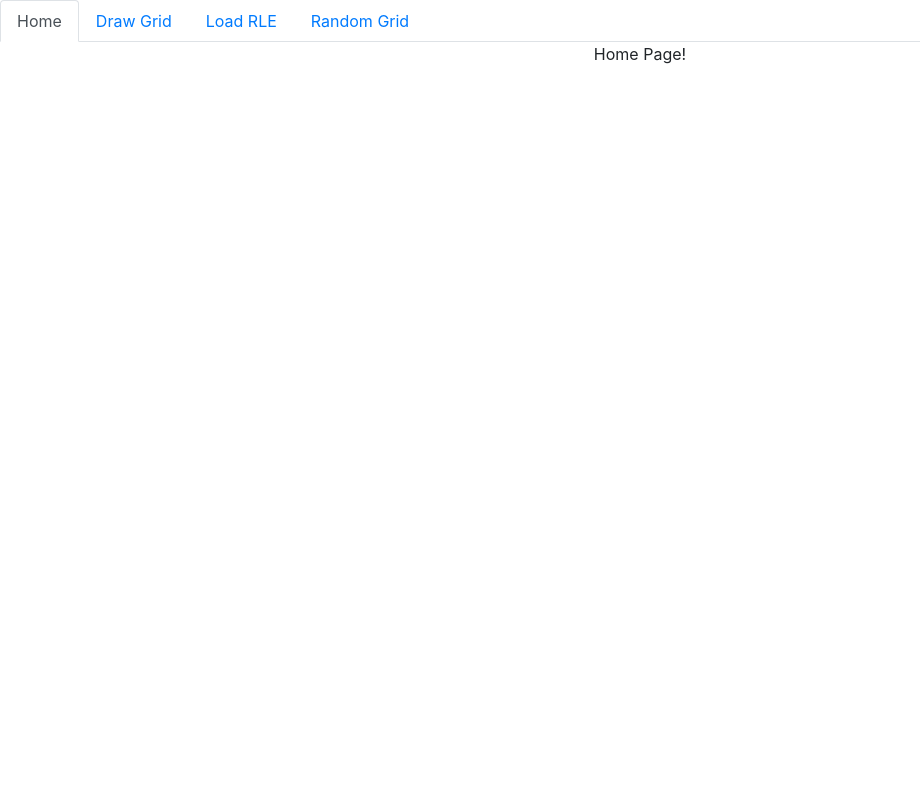
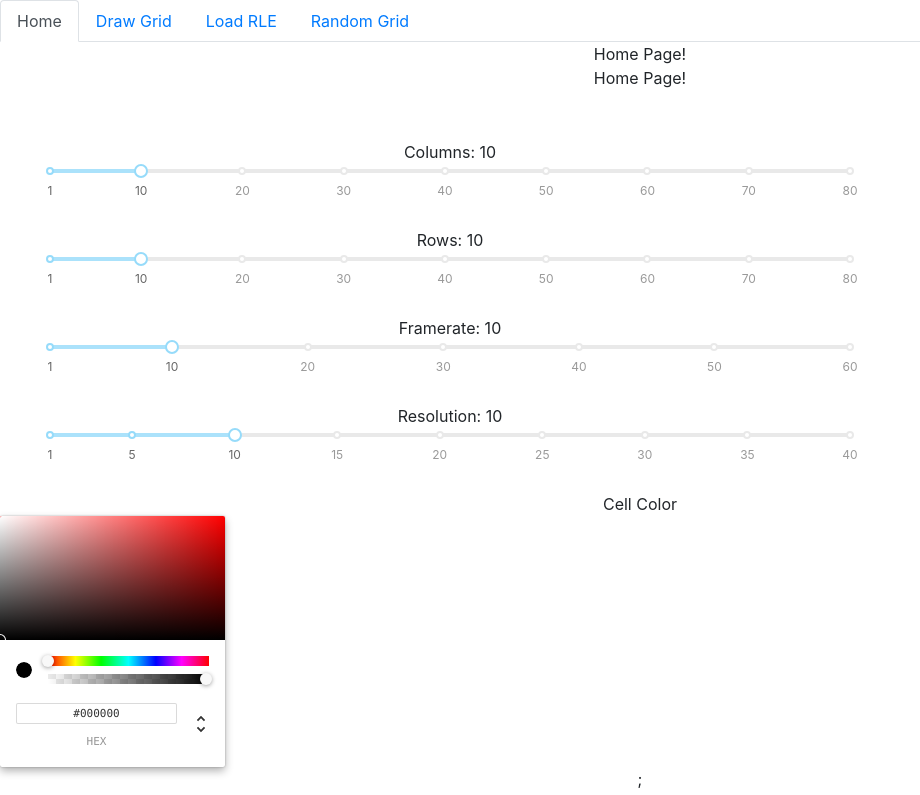
Before and after one commit to DavidKohler/Interactive-Life-like-Cellular-Automata, a React (Create React App) app: page / in a window 1280 px wide. Shown: the top 795 px of the page, without its empty margins (0-920 px from the left). Built offline with nearby package versions, Linux system fonts and the light colour scheme.

Commit message:
[add] added sliders and color pickers to UI

```diff
--- a/package.json
+++ b/package.json
@@ -8,10 +8,13 @@
     "@testing-library/user-event": "^7.2.1",
     "bootstrap": "^4.4.1",
     "p5": "^1.0.0",
+    "rc-slider": "^9.2.4",
     "react": "^16.13.1",
     "react-bootstrap": "^1.0.1",
+    "react-color": "^2.18.0",
     "react-dom": "^16.13.1",
-    "react-scripts": "3.4.1"
+    "react-scripts": "3.4.1",
+    "styled-components": "^5.1.0"
   },
   "scripts": {
     "start": "react-scripts start",
--- /dev/null
+++ b/src/GridCustomization.js
@@ -0,0 +1,136 @@
+import React, { Component } from 'react';
+import Slider from 'rc-slider';
+import 'rc-slider/assets/index.css';
+import { SliderHandle } from './SliderHandle';
+import { dimensionMarks, framerateMarks, resolutionMarks } from './SliderMarks';
+import { ChromePicker } from 'react-color';
+
+const wrapperStyle = { width: 800, margin: 50 };
+
+class GridCustomization extends Component {
+  constructor() {
+    super();
+    this.state = {
+      columns: 10,
+      rows: 10,
+      framerate: 10,
+      resolution: 10,
+      cellColor: '#000000',
+      backgroundColor: '#FFFFFF',
+    };
+    this.updateColumns = this.updateColumns.bind(this);
+    this.updateRows = this.updateRows.bind(this);
+    this.updateFramerate = this.updateFramerate.bind(this);
+    this.updateResolution = this.updateResolution.bind(this);
+    this.handleCellColorUpdate = this.handleCellColorUpdate.bind(this);
+    this.handleBackgroundColorUpdate = this.handleBackgroundColorUpdate.bind(
+      this
+    );
+  }
+
+  updateColumns = (val) => {
+    this.setState({
+      columns: val,
+    });
+  };
+
+  updateRows = (val) => {
+    this.setState({
+      rows: val,
+    });
+  };
+
+  updateFramerate = (val) => {
+    this.setState({
+      framerate: val,
+    });
+  };
+
+  updateResolution = (val) => {
+    this.setState({
+      resolution: val,
+    });
+  };
+
+  handleCellColorUpdate = (color) => {
+    this.setState({ cellColor: color.hex });
+  };
+
+  handleBackgroundColorUpdate = (color) => {
+    this.setState({ backgroundColor: color.hex });
+  };
+
+  render() {
+    return (
+      <div>
+        Home Page!
+        <div className={'column-slider'} style={wrapperStyle}>
+          {`Columns: ${this.state.columns}`}
+          <Slider
+            onChange={(v) => this.updateColumns(v)}
+            min={1}
+            max={80}
+            marks={dimensionMarks}
+            defaultValue={this.state.columns}
+            handle={SliderHandle}
+          />
+        </div>
+        <div className={'row-slider'} style={wrapperStyle}>
+          {`Rows: ${this.state.rows}`}
+          <Slider
+            onChange={(v) => this.updateRows(v)}
+            min={1}
+            max={80}
+            marks={dimensionMarks}
+            defaultValue={this.state.rows}
+            handle={SliderHandle}
+          />
+        </div>
+        <div className={'framerate-slider'} style={wrapperStyle}>
+          {`Framerate: ${this.state.framerate}`}
+          <Slider
+            onChange={(v) => this.updateFramerate(v)}
+            min={1}
+            max={60}
+            marks={framerateMarks}
+            defaultValue={this.state.framerate}
+            handle={SliderHandle}
+          />
+        </div>
+        <div className={'resolution-slider'} style={wrapperStyle}>
+          {`Resolution: ${this.state.resolution}`}
+          <Slider
+            onChange={(v) => this.updateResolution(v)}
+            min={1}
+            max={40}
+            marks={resolutionMarks}
+            defaultValue={this.state.resolution}
+            handle={SliderHandle}
+          />
+        </div>
+        <div className={'cell-color-picker'}>
+          Cell Color
+          <ChromePicker
+            color={this.state.cellColor}
+            onChangeComplete={this.handleCellColorUpdate}
+          />
+          ;
+        </div>
+        <div className={'cell-background-picker'}>
+          Background Color
+          <ChromePicker
+            color={this.state.backgroundColor}
+            onChangeComplete={this.handleBackgroundColorUpdate}
+          />
+          ;
+        </div>
+      </div>
+    );
+  }
+}
+
+export default GridCustomization;
+
+// TODO
+// Test ChromePicker on prod server
+// otherwise use BlockPicker
--- a/src/HomePage.js
+++ b/src/HomePage.js
@@ -1,8 +1,14 @@
 import React, { Component } from 'react';
+import GridCustomization from './GridCustomization';
 
 class HomePage extends Component {
   render() {
-    return <div>Home Page!</div>;
+    return (
+      <div>
+        Home Page!
+        <GridCustomization />
+      </div>
+    );
   }
 }
 
--- /dev/null
+++ b/src/SliderHandle.js
@@ -0,0 +1,28 @@
+// Idea for this code comes from zealous-snyder-0bj4r
+
+import React from 'react';
+import styled from 'styled-components';
+import { Handle } from 'rc-slider';
+
+export function SliderHandle(props) {
+  const { value, dragging, index, ...rest } = props;
+
+  return (
+    <FlexHandle key={index} value={value} {...rest}>
+      {dragging && <Value>{value}</Value>}
+    </FlexHandle>
+  );
+}
+
+const FlexHandle = styled(Handle)`
+  display: flex;
+  justify-content: center;
+`;
+
+const Value = styled.div`
+  margin-top: -32px;
+  white-space: nowrap;
+  color: black;
+  font-size: 14px;
+  font-weight: bold;
+`;
--- /dev/null
+++ b/src/SliderMarks.js
@@ -0,0 +1,35 @@
+const dimensionMarks = {
+  1: '1',
+  10: '10',
+  20: '20',
+  30: '30',
+  40: '40',
+  50: '50',
+  60: '60',
+  70: '70',
+  80: '80',
+};
+
+const framerateMarks = {
+  1: '1',
+  10: '10',
+  20: '20',
+  30: '30',
+  40: '40',
+  50: '50',
+  60: '60',
+};
+
+const resolutionMarks = {
+  1: '1',
+  5: '5',
+  10: '10',
+  15: '15',
+  20: '20',
+  25: '25',
+  30: '30',
+  35: '35',
+  40: '40',
+};
+
+export { dimensionMarks, framerateMarks, resolutionMarks };
```
Also changed, not shown: 1 other file (tests, documents, lock files or other folders).
